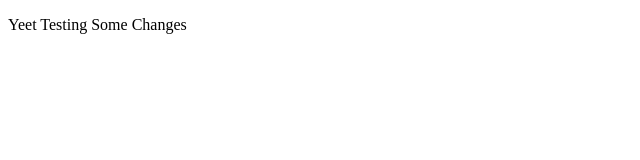
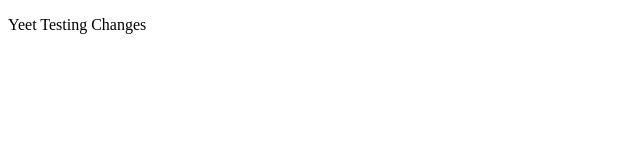
Before and after one commit to MansonHau/protecto-ai-edge, a website: page index.html in a window 1280 px wide. Shown: the full height of the page, 0-640 px from the left. Drawn offline with Linux system fonts and the light colour scheme.

Commit message:
still learning how to use this

```diff
--- a/index.html
+++ b/index.html
@@ -7,7 +7,6 @@
   <body>
     <p> Yeet
         Testing
-        Some
         Changes </p>
   </body>
 </html>
```
